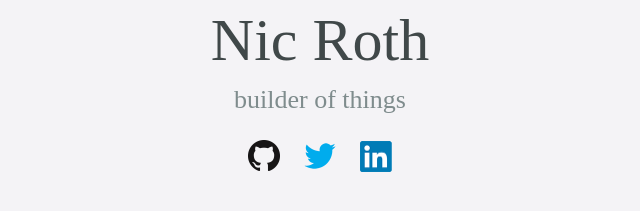
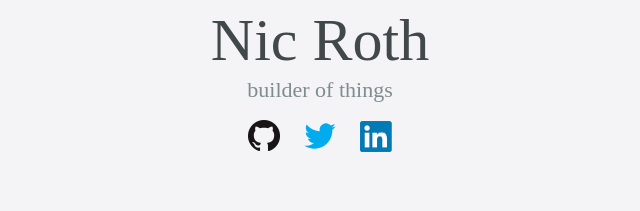
Before and after one commit to nicroth/nicroth.github.io, a plain HTML site: page index.html in a window 1280 px wide. Shown: the part 139-350 px from the top of the page, without its empty margins (320-960 px from the left). Drawn offline with Linux system fonts and the light colour scheme.

Commit message:
update font attributes on h2

```diff
--- a/css.css
+++ b/css.css
@@ -43,8 +43,8 @@ h2
 	font-weight: 400;
 	font-style: normal;
 	color: #7f8c8d;
-	font-size: 26px;
-	line-height: 60px;
+	font-size: 22px;
+	line-height: 40px;
 	margin: 0 0 10px 0;
 }
 
```
